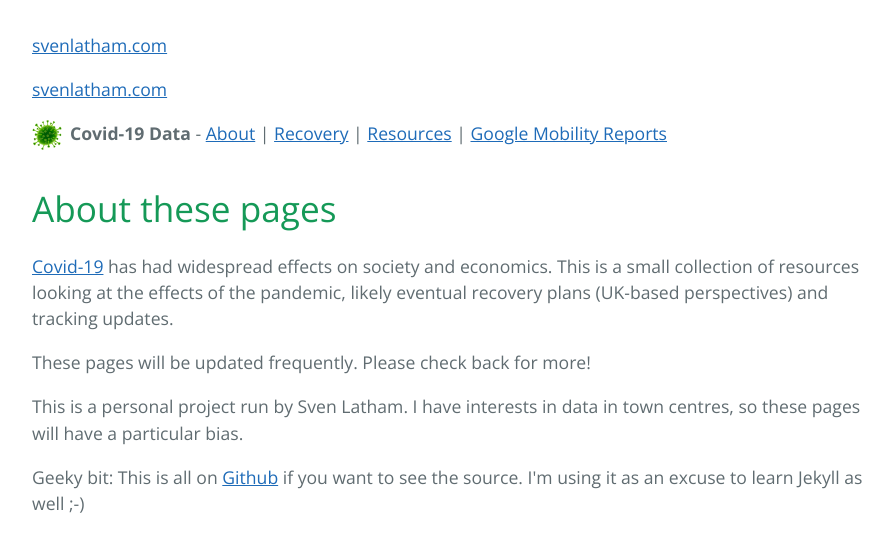
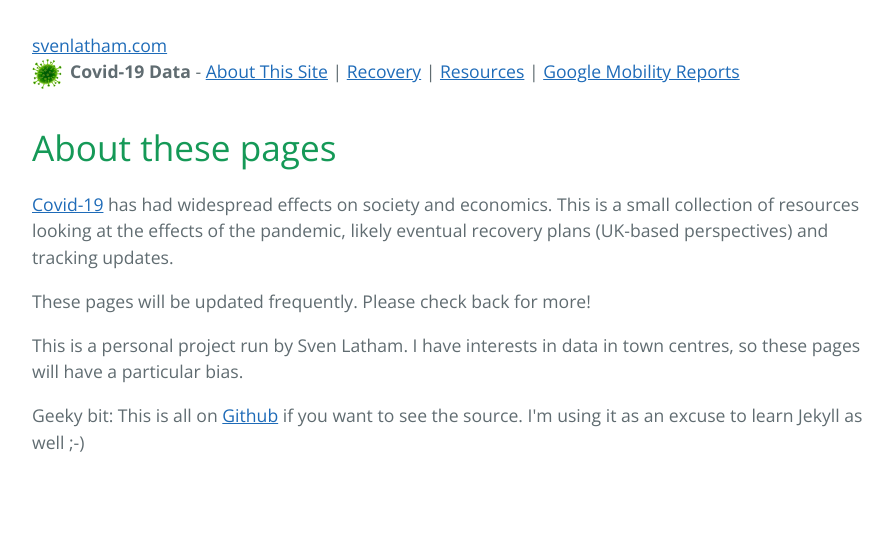
Before and after one commit to svenlatham/svenlatham-website, a Jekyll site: the page built from covid19/index.html, in a window 1280 px wide. Shown: the top 552 px of the page, without its empty margins (192-1085 px from the left). Built offline with Jekyll 4.4.1, drawn with Linux system fonts in a browser that asks for light colours.

Commit message:
Clarified detail of covid pages

```diff
--- a/_includes/covid-menu.html
+++ b/_includes/covid-menu.html
@@ -3,12 +3,9 @@
     .graph { height: 300px; }
 </style>
 
-
-<p><a href="/">svenlatham.com</a></p>
-
 <nav>
     <img src="/f/apple-microbe.png" style="width: 30px; vertical-align: middle; margin-right: 8px;"><strong>Covid-19 Data</strong> -
-    <a href=".">About</a> |
+    <a href=".">About This Site</a> |
     <a href="recovery">Recovery</a> |
     <a href="resources">Resources</a> |
     <a href="google-mobility">Google Mobility Reports</a>
```
